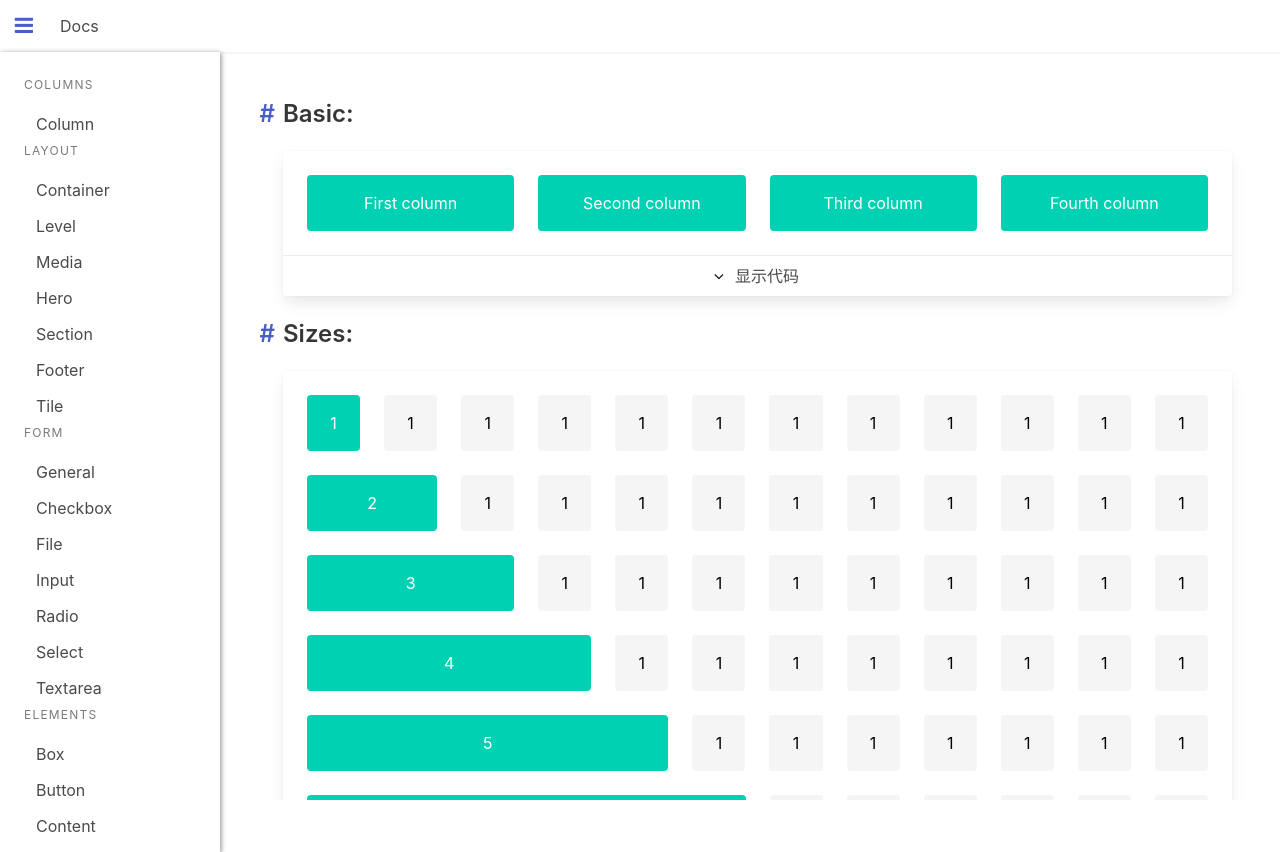
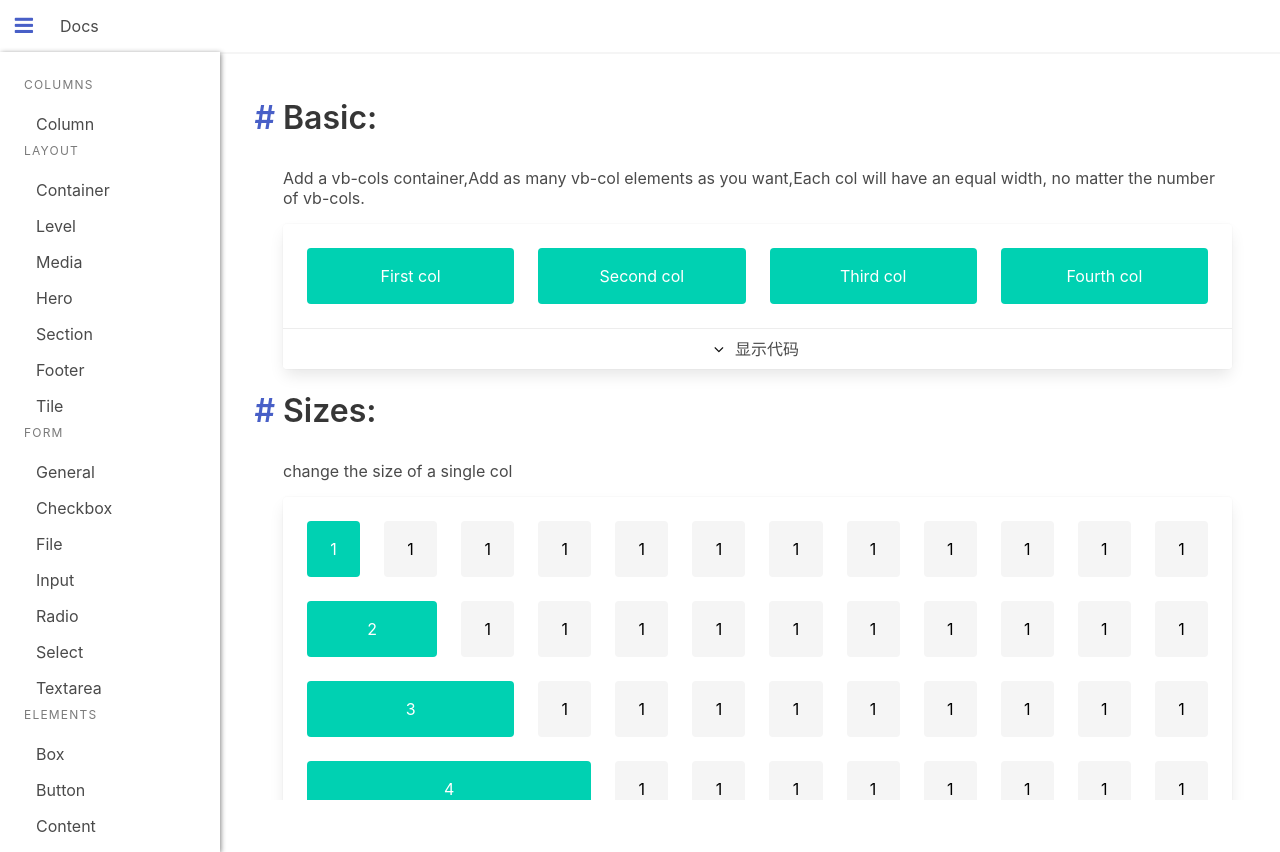
Before and after one commit to vue-bulma/bulma-ui, a Vue app: page /docs/columns/column in a window 1280 px wide. Built offline with nearby package versions, Linux system fonts and the light colour scheme.

Commit message:
add columns-colomn directions for use

```diff
--- a/examples/components/columns/Column.vue
+++ b/examples/components/columns/Column.vue
@@ -1,19 +1,19 @@
 <template>
   <vb-section>
-    <example-section-item title="Basic">
+    <example-section-item title="Basic" :subtitle="subtitle[0]">
       <demo>
         <vb-cols>
           <vb-col>
-            <p class="bg bg-primary">First column</p>
+            <p class="bg bg-primary">First col</p>
           </vb-col>
           <vb-col>
-            <p class="bg bg-primary">Second column</p>
+            <p class="bg bg-primary">Second col</p>
           </vb-col>
           <vb-col>
-            <p class="bg bg-primary">Third column</p>
+            <p class="bg bg-primary">Third col</p>
           </vb-col>
           <vb-col>
-            <p class="bg bg-primary">Fourth column</p>
+            <p class="bg bg-primary">Fourth col</p>
           </vb-col>
         </vb-cols>
 
@@ -21,7 +21,7 @@
       </demo>
     </example-section-item>
 
-    <example-section-item title="Sizes">
+    <example-section-item title="Sizes" :subtitle="subtitle[1]">
       <demo>
         <vb-cols>
           <vb-col size="1">
@@ -390,7 +390,7 @@
       </demo>
     </example-section-item>
 
-    <example-section-item title="Offset">
+    <example-section-item title="Offset" :subtitle="subtitle[2]">
       <demo>
         <vb-cols>
           <vb-col size="half" offset="one-quarter">
@@ -424,23 +424,23 @@
       </demo>
     </example-section-item>
 
-    <example-section-item title="Narrow">
+    <example-section-item title="Narrow" :subtitle="subtitle[3]">
       <demo>
         <vb-cols>
           <vb-col narrow>
             <div style="width: 200px;">
-              <p class="bg bg-primary">This column is only 200px wide</p>
+              <p class="bg bg-primary">This col is only 200px wide</p>
             </div>
           </vb-col>
           <vb-col>
-            <p class="bg bg-primary">This column will take up the remaining space available</p>
+            <p class="bg bg-primary">This col will take up the remaining space available</p>
           </vb-col>
         </vb-cols>
         <pre slot="code">{{code.narrow}}</pre>
       </demo>
     </example-section-item>
 
-    <example-section-item title="Mobile columns">
+    <example-section-item title="Mobile cols" :subtitle="subtitle[4]">
       <demo>
         <vb-cols view="mobile">
           <vb-col>
@@ -460,7 +460,7 @@
       </demo>
     </example-section-item>
 
-    <example-section-item title="Desktop columns">
+    <example-section-item title="Desktop cols" :subtitle="subtitle[5]">
       <demo>
         <vb-cols view="desktop">
           <vb-col>
@@ -480,7 +480,7 @@
       </demo>
     </example-section-item>
 
-    <example-section-item title="Different column sizes per breakpoint">
+    <example-section-item title="Different col sizes per breakpoint" :subtitle="subtitle[6]">
       <demo>
         <vb-cols view="mobile">
           <vb-col
@@ -511,17 +511,17 @@
       </demo>
     </example-section-item>
 
-    <example-section-item title="Nesting">
+    <example-section-item title="Nesting" :subtitle="subtitle[7]">
       <demo>
         <vb-cols>
           <vb-col>
-            <p class="bg bg-primary">First column</p>
+            <p class="bg bg-primary">First col</p>
             <vb-cols>
               <vb-col>
-                <p class="bg bg-primary">First nested column</p>
+                <p class="bg bg-primary">First nested col</p>
               </vb-col>
               <vb-col>
-                <p class="bg bg-primary">Second nested column</p>
+                <p class="bg bg-primary">Second nested col</p>
               </vb-col>
             </vb-cols>
           </vb-col>
@@ -530,21 +530,21 @@
       </demo>
     </example-section-item>
 
-    <example-section-item title="Gapless">
+    <example-section-item title="Gapless" :subtitle="subtitle[8]">
       <demo>
         <vb-cols gapType="gapless">
           <vb-col>
-            <p class="bg bg-primary">First column</p>
+            <p class="bg bg-primary">First col</p>
           </vb-col>
           <vb-col>
-            <p class="bg bg-info">Second column</p>
+            <p class="bg bg-info">Second col</p>
           </vb-col>
         </vb-cols>
         <pre slot="code">{{code.gapless}}</pre>
       </demo>
     </example-section-item>
 
-    <example-section-item title="Variable gap">
+    <example-section-item title="Variable gap" :subtitle="subtitle[9]">
       <demo>
         <vb-tags slot="control">
           <vb-tag
@@ -564,7 +564,7 @@
       </demo>
     </example-section-item>
 
-    <example-section-item title="Breakpoint based column gaps">
+    <example-section-item title="Breakpoint based col gaps" :subtitle="subtitle[10]">
       <demo>
         <vb-cols
           gapType="variable"
@@ -582,23 +582,23 @@
       </demo>
     </example-section-item>
 
-    <example-section-item title="Vertical alignment">
+    <example-section-item title="Vertical alignment" :subtitle="subtitle[11]">
       <demo>
         <vb-cols align="vcentered">
           <vb-col size="8">
-            <p class="bg bg-primary">First column</p>
+            <p class="bg bg-primary">First col</p>
           </vb-col>
           <vb-col>
-            <p class="bg bg-primary">
-              Second column with more content. This is so you can see the vertical alignment.
-            </p>
+            <p
+              class="bg bg-primary"
+            >Second col with more content. This is so you can see the vertical alignment.</p>
           </vb-col>
         </vb-cols>
         <pre slot="code">{{code.vertical}}</pre>
       </demo>
     </example-section-item>
 
-    <example-section-item title="Centering columns">
+    <example-section-item title="Centering cols" :subtitle="subtitle[12]">
       <demo>
         <vb-cols align="centered">
           <vb-col size="8">
@@ -617,7 +617,7 @@
       </demo>
     </example-section-item>
 
-    <example-section-item title="Multiline">
+    <example-section-item title="Multiline" :subtitle="subtitle[13]">
       <demo>
         <vb-cols multiline>
           <vb-col size="3">
@@ -626,7 +626,7 @@
           <vb-col size="3">
             <p class="bg bg-primary">3</p>
           </vb-col>
-           <vb-col size="3">
+          <vb-col size="3">
             <p class="bg bg-primary">3</p>
           </vb-col>
           <vb-col size="3">
@@ -649,23 +649,23 @@
       </demo>
     </example-section-item>
 
-    <example-section-item title="Multiline and Centering">
+    <example-section-item title="Multiline and Centering" :subtitle="subtitle[14]">
       <demo>
         <vb-cols view="mobile" align="centered" multiline>
           <vb-col narrow>
-            <p class="bg bg-primary">First Column</p>
+            <p class="bg bg-primary">First col</p>
           </vb-col>
           <vb-col narrow>
-            <p class="bg bg-primary">Our Second Column</p>
+            <p class="bg bg-primary">Our Second col</p>
           </vb-col>
           <vb-col narrow>
-            <p class="bg bg-primary">Third Column</p>
+            <p class="bg bg-primary">Third col</p>
           </vb-col>
           <vb-col narrow>
-            <p class="bg bg-primary">The Fourth Column</p>
+            <p class="bg bg-primary">The Fourth col</p>
           </vb-col>
           <vb-col narrow>
-            <p class="bg bg-primary">Fifth Column</p>
+            <p class="bg bg-primary">Fifth col</p>
           </vb-col>
         </vb-cols>
         <pre slot="code">{{code.multilineCentering}}</pre>
@@ -677,13 +677,30 @@
 <script>
 import code from '../../code/columns/column.js'
 export default {
-  name: 'ColumnsExamples',
+  name: 'columnsExamples',
   data() {
     return {
       code: code,
       counts: ['1', '2', '3', '4', '5', '6'],
       values: ['0', '1', '2', '3', '4', '5', '6', '7', '8'],
-      gapValue: null
+      gapValue: null,
+      subtitle: [
+        'Add a vb-cols container,Add as many vb-col elements as you want,Each col will have an equal width, no matter the number of vb-cols.',
+        'change the size of a single col',
+        'While you can use empty vb-cols (like &lt;vb-col&gt;&lt;/vb-col&gt;) to create horizontal space around col elements, you can also use offset modifiers like <strong>offset="x"</strong>',
+        'If you want a col to only take the space it needs, use the <strong>narrow</strong> modifier. The other col(s) will fill up the remaining space.',
+        'By default, vb-cols are only activated from tablet onwards. This means vb-cols are stacked on top of each other on mobile. <br> If you want vb-cols to work on mobile too, just add the <strong>view="mobile"</strong> modifier on the vb-cols container',
+        'If you only want vb-cols on desktop upwards, just use the <strong>view="desktop"</strong> modifier on the vb-cols container',
+        'You can define a col size for each viewport size: mobile, tablet, and desktop',
+        'You can nest vb-cols to have more flexibility in your design. You only need to follow this structure:<br>&lt;vb-cols&gt;<br>&nbsp;&nbsp;&lt;vb-col&gt;<br>&nbsp;&nbsp;&nbsp;&nbsp;&lt;vb-cols&gt;<br>&nbsp;&nbsp;&nbsp;&nbsp;&nbsp;&nbsp;&lt;vb-col&gt;',
+        'If you want to remove the space between the vb-cols, add the <strong>gapType="gapless"</strong> modifier on the vb-cols container',
+        'ou can specify a custom col gap by appending one of 9 modifiers on the vb-cols container<br><strong>gap="0"</strong> will remove any gap (similar to <strong>gapType="gapless"</strong>)<br><strong>gap="3"</strong> is the default value, equivalent to the 0.75rem value<br><strong>gap="8"</strong> is the maximum gap of 2rem<br>Additionally, <strong>gapType="variable"</strong> should be added on the vb-cols container',
+        'You can define a col gap for each viewport size<br>For example, here is how it looks with the following modifiers:<strong>gapType="variable" mobileGap="8" tabletGap="0" desktopGap="3" widescreenGap="8" fullhdGap="2"</strong>',
+        'To align your vb-cols vertically, add the <strong>align="vcentered"</strong> modifier to the vb-cols container.',
+        'While you can use empty vb-cols (like &lt;vb-col&gt;&lt;/vb-col&gt;) to create horizontal space around col elements, you can also use <strong>align="centered"</strong> on the parent vb-cols element:',
+        'Whenever you want to start a new line, you can close a vb-cols container and start a new one. But you can also add the <strong>multiline</strong> modifier and add more col elements than would fit in a single row.',
+        '<strong>align="vcentered"</strong>  use with <strong>multiline</strong> to create a flexible, centered list (try resizing to see centering in different viewport sizes)'
+      ]
     }
   },
   methods: {
--- a/examples/components/site/SectionItem.vue
+++ b/examples/components/site/SectionItem.vue
@@ -1,10 +1,10 @@
 <template>
-  <vb-content class="">
-    <vb-title :id="id" type="title" size="4" class="anchor-title">
+  <vb-content class>
+    <vb-title :id="id" type="title" size="3" class="anchor-title" spaced>
       {{title}}:
       <a :href="`#${id}`" class="anchor-link">#</a>
     </vb-title>
-
+    <vb-title v-html="subtitle" v-if="subtitle" type="subtitle" size="6">{{subtitle}}</vb-title>
     <slot></slot>
   </vb-content>
 </template>
@@ -16,6 +16,9 @@ export default {
     title: {
       type: String,
       required: true
+    },
+    subtitle: {
+      type: String
     }
   },
   computed: {
```
